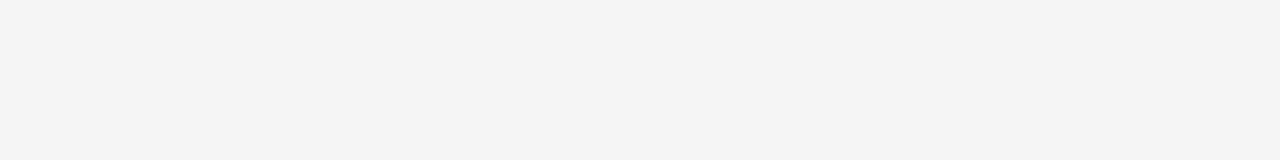
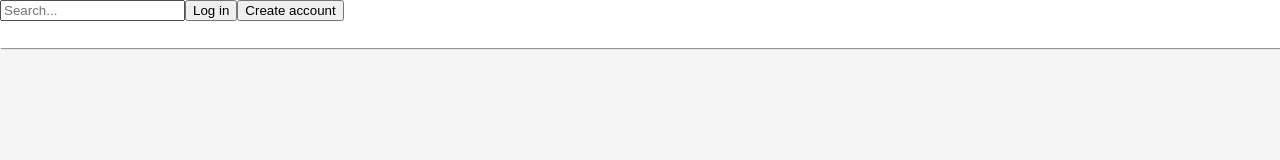
Before and after one commit to rramola/Copycat_Sites, a plain HTML site: page DEV_ELI5/index.html in a window 1280 px wide. Drawn offline with Linux system fonts and the light colour scheme.

Commit message:
Updated header

```diff
--- a/DEV_ELI5/index.html
+++ b/DEV_ELI5/index.html
@@ -12,12 +12,14 @@
 
         </div>
         <div class="search_bar">
+            <input type="search" placeholder="Search...">
 
         </div>
         <div class="login_button">
-
+            <button class="login">Log in</button>
         </div>
         <div class="create_account_button">
+            <button class="create_account">Create account</button>
 
         </div>
     </div>
--- a/DEV_ELI5/styles.css
+++ b/DEV_ELI5/styles.css
@@ -1,3 +1,12 @@
 body {
+    margin: 0px;
+    padding: 0px;
     background-color: rgb(245, 245, 245);
 }
+
+.header_container {
+    display: flex;
+    background-color: white;
+    height: 3em;
+    box-shadow: 1px 1px 1px #999797;
+}
```
